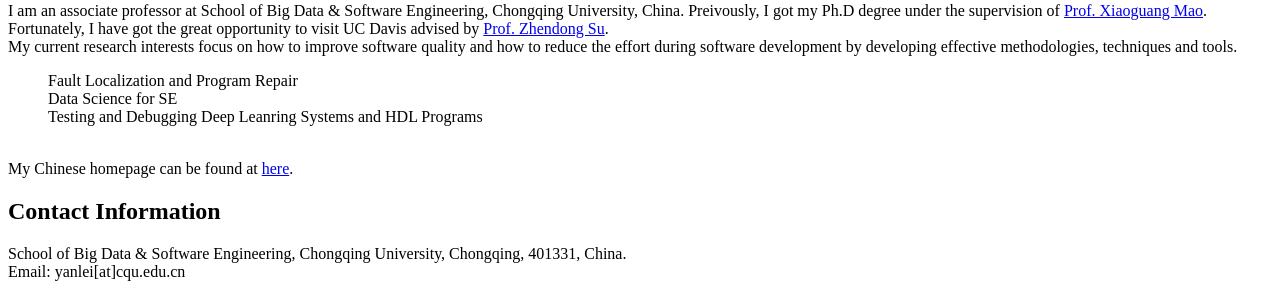
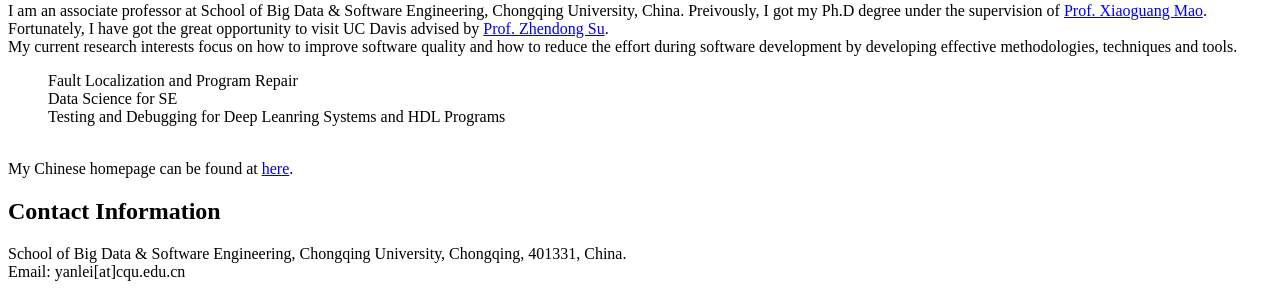
Before and after one commit to yanlei-cs/yanlei-cs.github.io, a Jekyll site: the page built from index.md, in a window 1280 px wide. Shown: the part 561-861 px from the top of the page. Built offline with Jekyll 4.4.1, drawn with Linux system fonts in a browser that asks for light colours; nearby versions of some CDN libraries; comment, search, counter and statistics services are not loaded; our own code applies the rules of GitHub Pages for plain Markdown files.

Commit message:
Update index.md

```diff
--- a/index.md
+++ b/index.md
@@ -10,7 +10,7 @@
 <UL style="LIST-STYLE-TYPE: none">
 <LI>Fault Localization and Program Repair</LI>
 <LI>Data Science for SE</LI>
-<LI>Testing and Debugging Deep Leanring Systems and HDL Programs</LI>
+<LI>Testing and Debugging for Deep Leanring Systems and HDL Programs</LI>
 </UL>
 <br>
 My Chinese homepage can be found at <a href="http://www.cse.cqu.edu.cn/info/2096/4505.htm">here</a>.</P>
```
